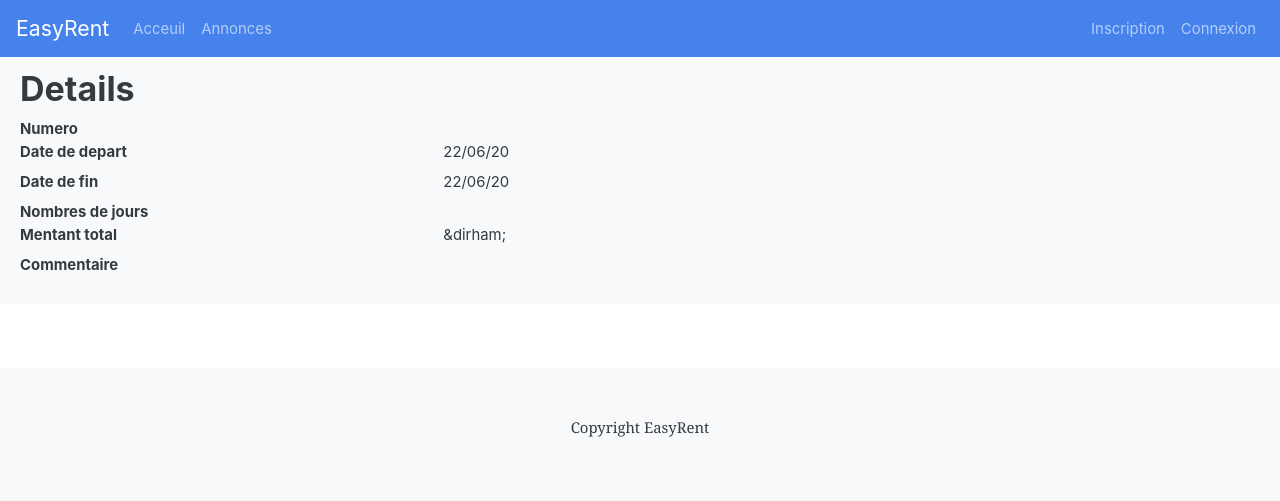
After one commit to YazidElg/stage, a Symfony app: template templates/booking/show.html.twig in a window 1280 px wide. The commit adds this page. Shown: the top 501 px of the page. Run offline with Twig, Linux system fonts and the light colour scheme; the template is opened without the code that fills it, so the values that code supplies are empty; some libraries are stand-ins or nearby versions.

Commit message:
cmtteeee

```diff
--- /dev/null
+++ b/templates/booking/show.html.twig
@@ -0,0 +1,26 @@
+{% extends 'base.html.twig' %}
+{% block title %}Reservation nº {{booking.id}}{% endblock %}
+{% block body %}
+    <div class="row">
+        <div class="col">
+            <div class="alert alert-light">
+                <h2>Details</h2>
+                <dl class="row">
+                    <dt class="col-md-4">Numero</dt>
+                    <dd class="col-md-8">{{booking.id}}</dd>
+                    <dt class="col-md-4">Date de depart</dt>
+                    <dd class="col-md-8">{{booking.startDate | date('d/m/y')}}</dd>
+                    <dt class="col-md-4">Date de fin</dt>
+                    <dd class="col-md-8">{{booking.endDate | date('d/m/y')}}</dd>
+                    <dt class="col-md-4">Nombres de jours</dt>
+                    <dd class="col-md-8">{{booking.duration}}</dd>
+                    <dt class="col-md-4">Mentant total</dt>
+                    <dd class="col-md-8">{{booking.amount}} &dirham;</dd>
+                    <dt class="col-md-4">Commentaire</dt>
+                    <dd class="col-md-8">{{booking.comment}}</dd>
+
+                </dl>
+            </div>
+        </div>
+    </div>
+{% endblock %}
```
Also changed, not shown: src/Controller/BookingController.php (+33 -3 lines), src/Entity/Booking.php (+21 -0 lines), templates/ad/show.html.twig (+10 -4 lines).
